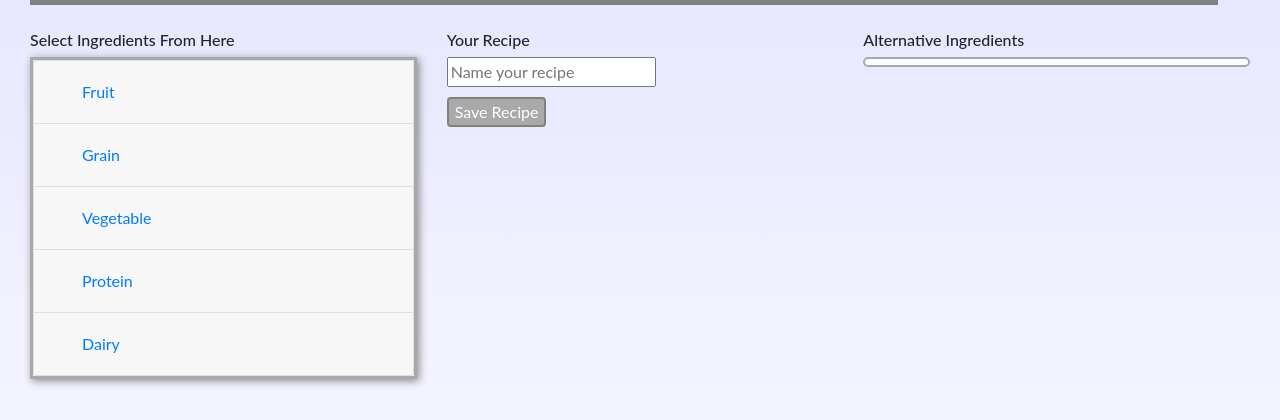
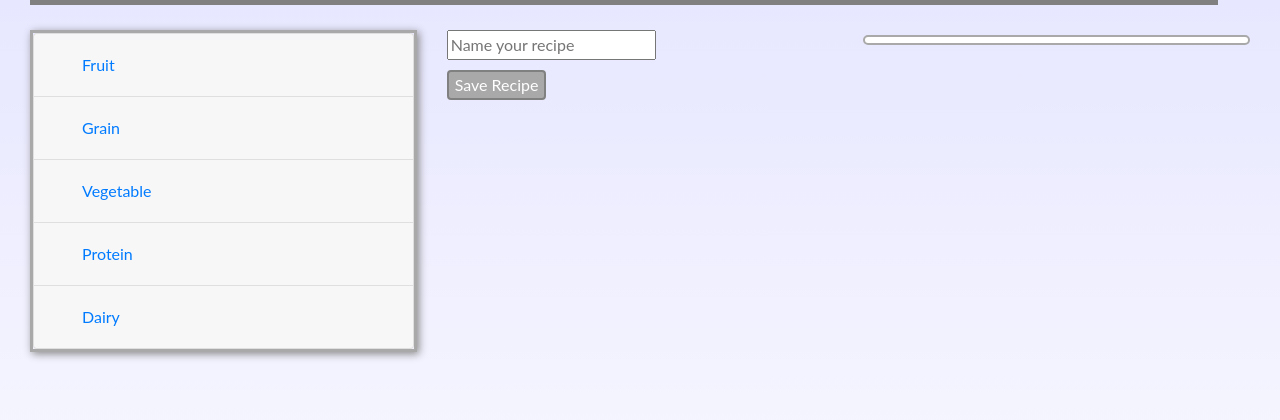
Before and after one commit to cdhollis94/Team_Zero_Three, a Flask app: page /create in a window 1280 px wide. Shown: the part 56-476 px from the top of the page. Run offline with Flask 2, Linux system fonts and the light colour scheme; the visitor is signed in with stand-in values (Sample User, id 1); data that the repository does not hold is empty; some libraries are stand-ins or nearby versions.

Commit message:
Update create_recipe_view.html

```diff
--- a/main_app/templates/create_recipe_view.html
+++ b/main_app/templates/create_recipe_view.html
@@ -2,6 +2,9 @@
 {% block title %}Recipe Builder{% endblock %}
 {% block head %}
     {{ super() }}
+    <link rel="stylesheet" href="https://cdn.jsdelivr.net/npm/bootstrap@4.5.3/dist/css/bootstrap.min.css" integrity="sha384-TX8t27EcRE3e/ihU7zmQxVncDAy5uIKz4rEkgIXeMed4M0jlfIDPvg6uqKI2xXr2" crossorigin="anonymous">
+    <script src="https://code.jquery.com/jquery-3.5.1.slim.min.js" integrity="sha384-DfXdz2htPH0lsSSs5nCTpuj/zy4C+OGpamoFVy38MVBnE+IbbVYUew+OrCXaRkfj" crossorigin="anonymous"></script>
+    <script src="https://cdn.jsdelivr.net/npm/bootstrap@4.5.3/dist/js/bootstrap.bundle.min.js" integrity="sha384-ho+j7jyWK8fNQe+A12Hb8AhRq26LrZ/JpcUGGOn+Y7RsweNrtN/tE3MoK7ZeZDyx" crossorigin="anonymous"></script>
     <link rel="stylesheet" type="text/css" href={{ url_for('static', filename='style.css') }}/>
 {% endblock %}
 {% block body %}
@@ -11,7 +14,6 @@
 <div class="container-fluid" id="creationAccordion">
     <div class="row">
         <div class="col-md-4">
-            <h6>Select Ingredients From Here</h6>
             <div class="accordion creationAccordion2" id="accordionExample">
 
                 <div class="card">  <!-- Fruit -->
@@ -94,7 +96,6 @@
         </div>
         <!-- Middle Column -->
         <div class="col-md-4">
-            <h6>Your Recipe</h6>
             <input type="text" name="recipe_name" id="recipe_name_textbox" placeholder="Name your recipe">
             <table class="createTable addedIng">
                 <thead>
@@ -113,7 +114,6 @@
         </div>
         <!-- Right column -->
         <div class="col-md-4">
-            <h6>Alternative Ingredients</h6>
             <div class="addedIng" id="right_div">
 
             </div>
```
